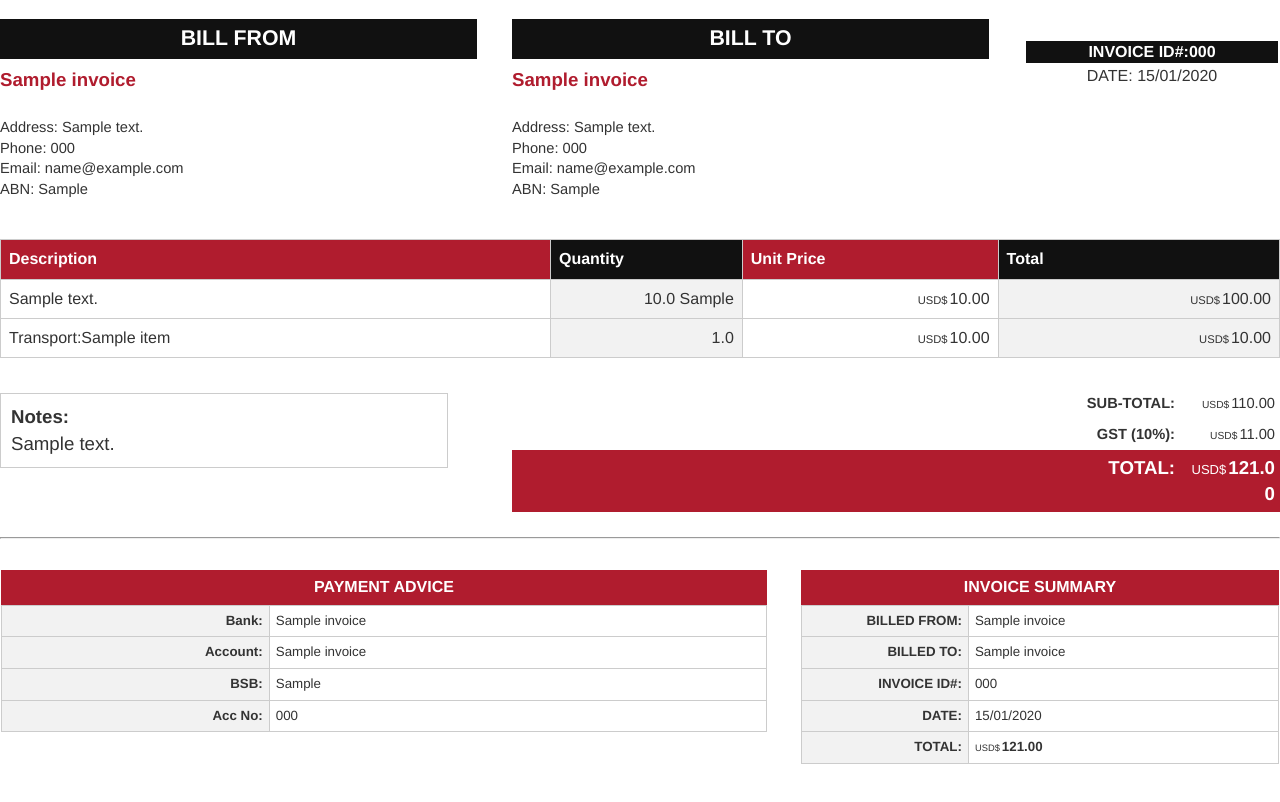
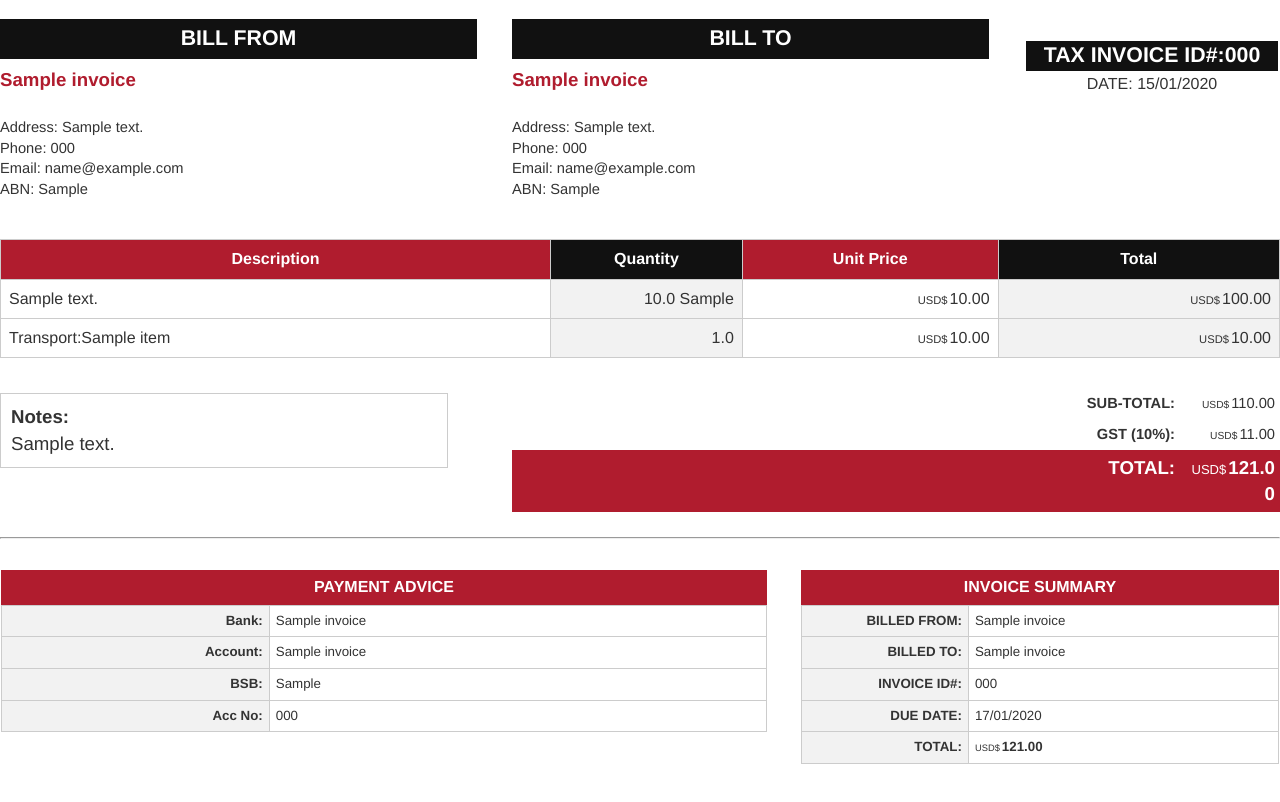
Before and after one commit to JuhilKBhatt/Weight-Docket-Maker, a FastAPI app: page /api/invoices/1/preview in a window 1280 px wide. Shown: the part 960-1762 px from the top of the page. Run offline with FastAPI, Linux system fonts and the light colour scheme; tables that the repository leaves empty hold one stand-in row (values such as "Sample post").

Commit message:
Better PDF

```diff
--- a/backend/app/services/templates/invoice_template.html
+++ b/backend/app/services/templates/invoice_template.html
@@ -40,7 +40,7 @@
             <td style="width: 20%; text-align: right; vertical-align: top;">
                 <table style="width: 100%; margin-top: 20px;">
                     <tr>
-                        <td class="invoice-number-row">INVOICE ID#:{{ invoice.scrinv_number }}</td>
+                        <td class="invoice-number-row">TAX INVOICE ID#:{{ invoice.scrinv_number }}</td>
                     </tr>
                     <tr>
                         <td class="invoice-date">DATE: {{ formatted_date }}</td>
@@ -57,7 +57,7 @@
                     <th style="width: 14%;">Container #</th>
                     <th style="width: 15%;">Description</th>
                     <th style="width: 15%;" class="text-right">Quantity</th>
-                    <th style="width: 20%;" class="text-right">Price</th>
+                    <th style="width: 20%;" class="text-right">Unit Price</th>
                     <th style="width: 22%;" class="text-right">Total</th>
 
                 {% elif invoice.invoice_type == 'Pickup' %}
@@ -65,7 +65,7 @@
                     <th style="width: 23%;">Metal</th>
                     <th style="width: 15%;">Description</th>
                     <th style="width: 15%;" class="text-right">Quantity</th>
-                    <th style="width: 20%;" class="text-right">Price</th>
+                    <th style="width: 20%;" class="text-right">Unit Price</th>
                     <th style="width: 22%;" class="text-right">Total</th>
 
                 {% else %}
@@ -223,8 +223,8 @@
                         <td class="footer-value">{{ invoice.scrinv_number }}</td>
                     </tr>
                     <tr>
-                        <td class="footer-label">DATE:</td>
-                        <td class="footer-value">{{ formatted_date }}</td>
+                        <td class="footer-label">DUE DATE:</td>
+                        <td class="footer-value">{{ formatted_due_date }}</td>
                     </tr>
                     <tr>
                         <td class="footer-label">TOTAL:</td>
--- a/backend/app/services/templates/invoice_template_styles.css
+++ b/backend/app/services/templates/invoice_template_styles.css
@@ -63,7 +63,7 @@
 .address-block { margin-bottom: 20px; font-size: 11pt; padding-right: 15px; }
 .address-block strong { font-size: 14pt; color: #b01c2e; display: block; margin-bottom: 4px; }
 
-.invoice-number-row { background-color: #111; color: #fff; font-size: 12pt; font-weight: bold; text-align: center; width: 100%; padding: 5px; }
+.invoice-number-row { background-color: #111; color: #fff; font-size: 16pt; font-weight: bold; text-align: center; width: 100%; padding: 15px; }
 .invoice-date { font-size: 12pt; text-align: center; width: 100%; padding: 5px; }
 
 /* Items Table */
@@ -73,7 +73,6 @@
     margin-top: 20px;
     margin-bottom: 20px;
     table-layout: fixed;
-    repeat-header: yes;
 }
 
 table.items-table th {
@@ -81,7 +80,7 @@
     font-weight: bold;
     padding: 8px;
     border: 1px solid #ccc;
-    text-align: left;
+    text-align: center;
     font-size: 12pt;
     overflow-wrap: break-word;
 }
```
Also changed, not shown: backend/app/services/invoice/invoice_pdf.py (+12 -6 lines), backend/app/services/templates/invoice_header_logo.png.
